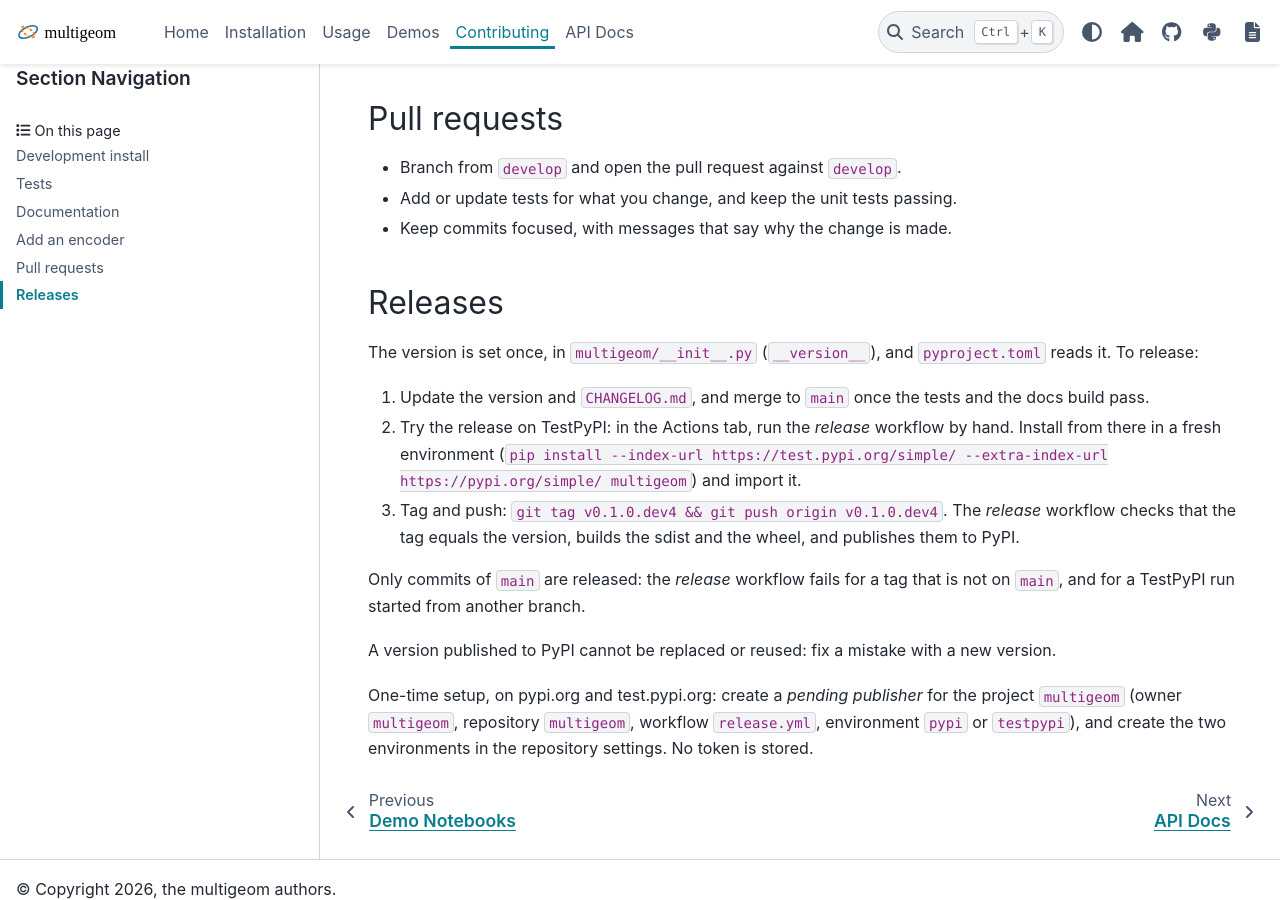
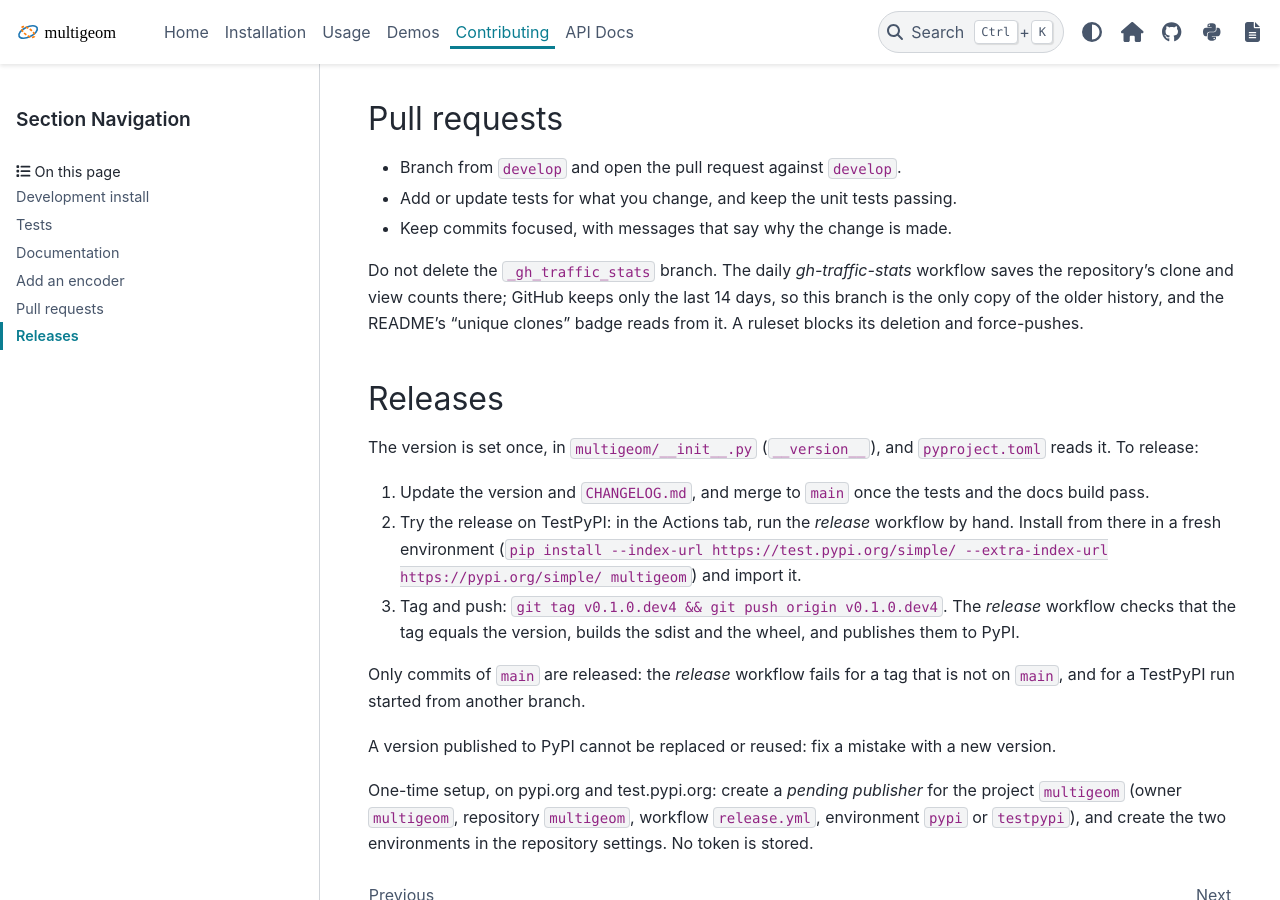
Before and after one commit to multigeom/multigeom, a Sphinx documentation site: the page built from docs/source/contributing.rst, in a window 1280 px wide and 900 px high, scrolled down 2278 px. Built offline with Sphinx 7.4.7 and the PyData theme 0.15.4, drawn with Linux system fonts in a browser that asks for light colours; pages that are not in the unit, such as notebooks, are missing from menus.

Commit message:
do not delete _gh_traffic_stats for stats count

```diff
--- a/docs/source/contributing.rst
+++ b/docs/source/contributing.rst
@@ -104,6 +104,10 @@ Pull requests
 * Add or update tests for what you change, and keep the unit tests passing.
 * Keep commits focused, with messages that say why the change is made.
 
+Do not delete the ``_gh_traffic_stats`` branch. The daily *gh-traffic-stats* workflow saves the repository's clone and view
+counts there; GitHub keeps only the last 14 days, so this branch is the only copy of the older history, and the README's
+"unique clones" badge reads from it. A ruleset blocks its deletion and force-pushes.
+
 Releases
 --------
 
```
